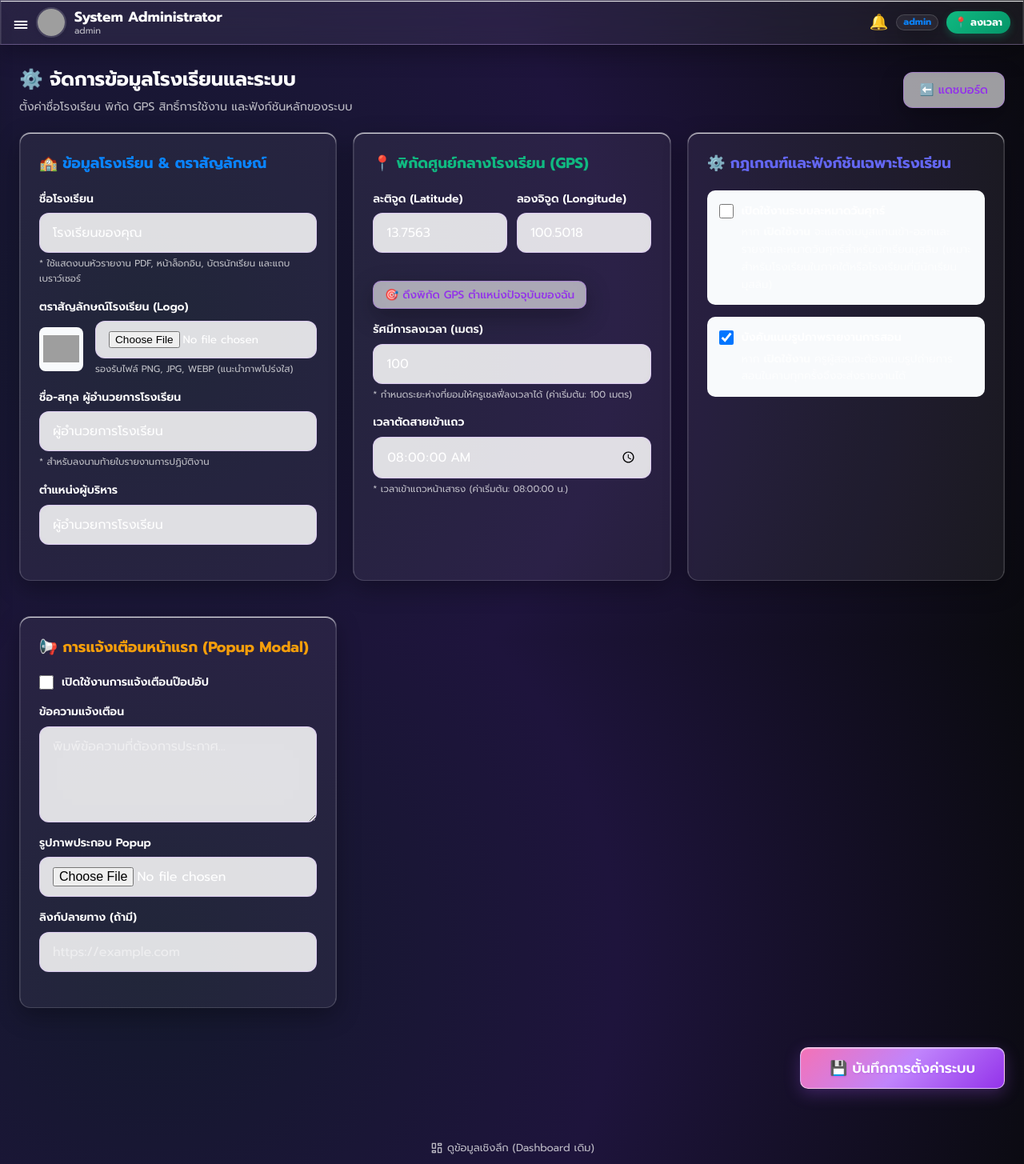
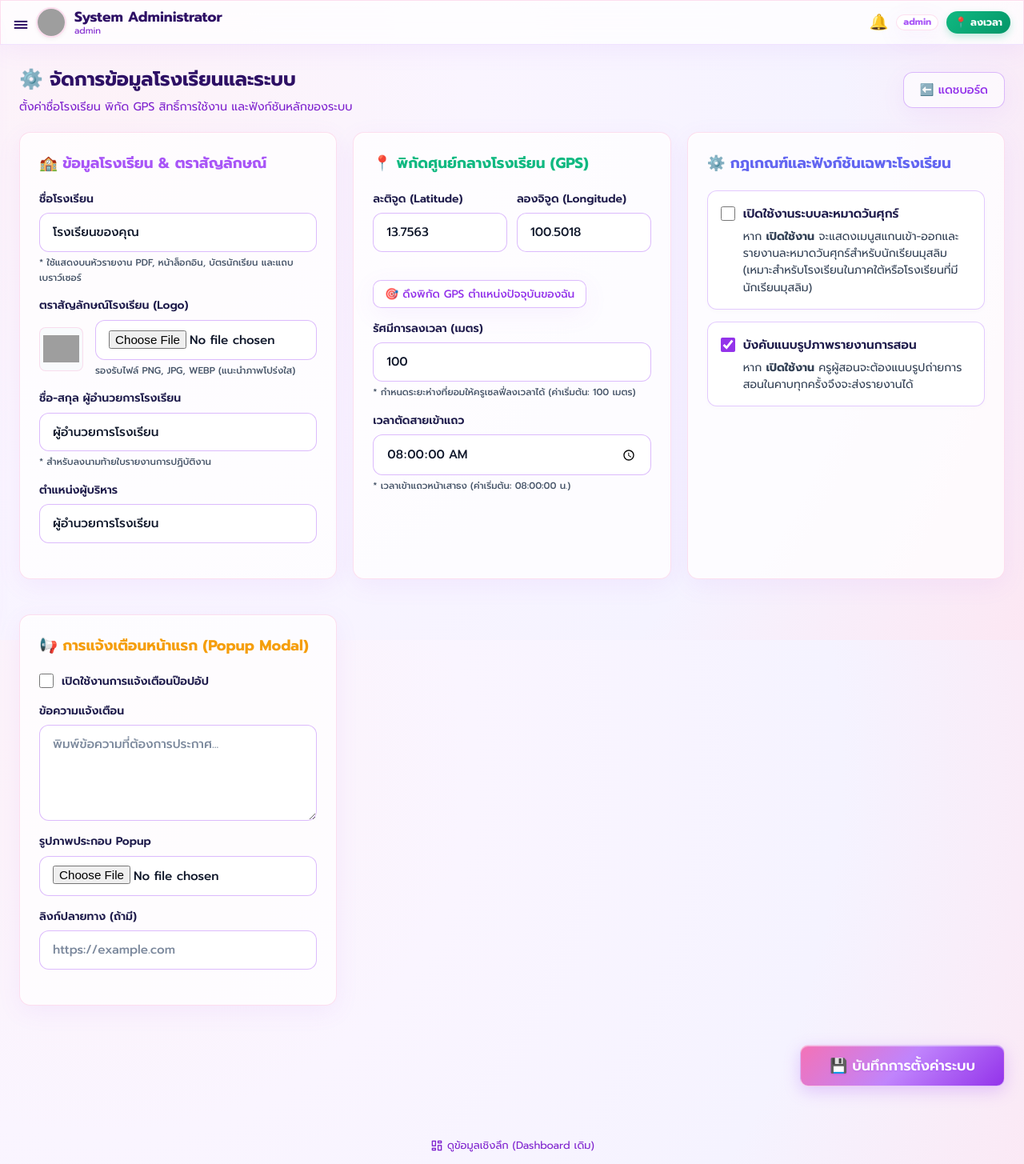
Before and after one commit to hs9sha-cmd/tdjsb, a PHP site: page /src/actions/admin_web_management.php in a window 1280 px wide. Shown: the top 1455 px of the page at 80% size. Run offline with PHP 8.4, Linux system fonts and the light colour scheme; a user stored in the database is signed in; data comes from the database, SQL or seed files in the repository; data that the repository does not hold is empty; a stand-in replaces the project's code that opens the database connection; grey boxes are pictures that could not be loaded.

Commit message:
Enhance text contrast and input readability in Admin Web Management

```diff
--- a/assets/css/liquid-glass.css
+++ b/assets/css/liquid-glass.css
@@ -111,18 +111,48 @@ body {
     border-color: transparent !important;
 }
 
-/* Inputs & Form Controls */
-.form-control {
-    background: rgba(255, 255, 255, 0.85) !important;
-    border: 1.5px solid rgba(216, 180, 254, 0.45) !important;
-    color: var(--text-main) !important;
+/* Inputs & Form Controls - High Contrast & Crisp Readability */
+.form-control,
+input[type="text"],
+input[type="number"],
+input[type="password"],
+input[type="time"],
+input[type="file"],
+textarea,
+select {
+    background: #ffffff !important;
+    border: 1.5px solid rgba(168, 85, 247, 0.4) !important;
+    color: #0f172a !important; /* Solid dark text - won't blend into frame */
     border-radius: 12px;
+    font-weight: 500 !important;
+    font-size: 0.95rem !important;
 }
 
-.form-control:focus {
+.form-control::placeholder {
+    color: #64748b !important;
+    opacity: 0.85 !important;
+}
+
+.form-control:focus,
+input:focus,
+textarea:focus,
+select:focus {
     background: #ffffff !important;
-    border-color: #c084fc !important;
-    box-shadow: 0 0 0 4px rgba(232, 121, 249, 0.22) !important;
+    border-color: #9333ea !important;
+    box-shadow: 0 0 0 4px rgba(168, 85, 247, 0.22) !important;
+    color: #000000 !important;
+    outline: none !important;
+}
+
+/* Labels and Helper Texts */
+label, .form-label {
+    color: #1e1b4b !important; /* Dark Indigo */
+    font-weight: 600 !important;
+}
+
+small, .text-muted {
+    color: #475569 !important; /* Slate 600 - clearly legible */
+    font-weight: 500 !important;
 }
 
 /* Dashboard Stat Cards */
--- a/includes/header.php
+++ b/includes/header.php
@@ -20,7 +20,7 @@ $current_page = basename($_SERVER['PHP_SELF']);
 $theme_class = 'theme-green'; // Default for teacher or normal users
 
 if (strpos($current_page, 'admin_') === 0) {
-    $theme_class = 'theme-dark';
+    $theme_class = 'theme-admin';
 } elseif (strpos($current_page, 'academic_') === 0 || strpos($current_page, 'executive_') === 0) {
     $theme_class = 'theme-academic';
 } elseif (strpos($current_page, 'discipline_') === 0) {
--- a/src/actions/admin_web_management.php
+++ b/src/actions/admin_web_management.php
@@ -210,22 +210,22 @@ include '../../includes/header.php';
                 ⚙️ กฎเกณฑ์และฟังก์ชันเฉพาะโรงเรียน
             </h3>
 
-            <div class="form-group" style="margin-bottom: 15px; background: #f8fafc; padding: 14px; border-radius: 10px; border: 1px solid var(--border-color);">
-                <label style="display: flex; align-items: center; gap: 10px; cursor: pointer; font-weight: 600; margin-bottom: 4px;">
-                    <input type="checkbox" name="enable_friday_prayer" value="1" <?= $enable_friday_prayer === '1' ? 'checked' : '' ?> style="width: 18px; height: 18px;">
+            <div class="form-group" style="margin-bottom: 15px; background: #ffffff; padding: 16px; border-radius: 12px; border: 1.5px solid rgba(216, 180, 254, 0.7); box-shadow: 0 2px 6px rgba(0,0,0,0.02);">
+                <label style="display: flex; align-items: center; gap: 10px; cursor: pointer; font-weight: 700; margin-bottom: 6px; color: #1e1b4b; font-size: 0.95rem;">
+                    <input type="checkbox" name="enable_friday_prayer" value="1" <?= $enable_friday_prayer === '1' ? 'checked' : '' ?> style="width: 18px; height: 18px; accent-color: #9333ea;">
                     เปิดใช้งานระบบละหมาดวันศุกร์
                 </label>
-                <p style="margin: 0; font-size: 0.85rem; color: var(--text-muted); padding-left: 28px;">
+                <p style="margin: 0; font-size: 0.88rem; color: #334155; padding-left: 28px; line-height: 1.5;">
                     หาก <b>เปิดใช้งาน</b> จะแสดงเมนูสแกนเข้า-ออกและรายงานละหมาดวันศุกร์สำหรับนักเรียนมุสลิม (เหมาะสำหรับโรงเรียนในภาคใต้หรือโรงเรียนที่มีนักเรียนมุสลิม)
                 </p>
             </div>
 
-            <div class="form-group" style="margin-bottom: 15px; background: #f8fafc; padding: 14px; border-radius: 10px; border: 1px solid var(--border-color);">
-                <label style="display: flex; align-items: center; gap: 10px; cursor: pointer; font-weight: 600; margin-bottom: 4px;">
-                    <input type="checkbox" name="require_teaching_image" value="1" <?= $require_teaching_image === '1' ? 'checked' : '' ?> style="width: 18px; height: 18px;">
+            <div class="form-group" style="margin-bottom: 15px; background: #ffffff; padding: 16px; border-radius: 12px; border: 1.5px solid rgba(216, 180, 254, 0.7); box-shadow: 0 2px 6px rgba(0,0,0,0.02);">
+                <label style="display: flex; align-items: center; gap: 10px; cursor: pointer; font-weight: 700; margin-bottom: 6px; color: #1e1b4b; font-size: 0.95rem;">
+                    <input type="checkbox" name="require_teaching_image" value="1" <?= $require_teaching_image === '1' ? 'checked' : '' ?> style="width: 18px; height: 18px; accent-color: #9333ea;">
                     บังคับแนบรูปภาพรายงานการสอน
                 </label>
-                <p style="margin: 0; font-size: 0.85rem; color: var(--text-muted); padding-left: 28px;">
+                <p style="margin: 0; font-size: 0.88rem; color: #334155; padding-left: 28px; line-height: 1.5;">
                     หาก <b>เปิดใช้งาน</b> ครูผู้สอนจะต้องแนบรูปถ่ายการสอนในคาบทุกครั้งจึงจะส่งรายงานได้
                 </p>
             </div>
```
